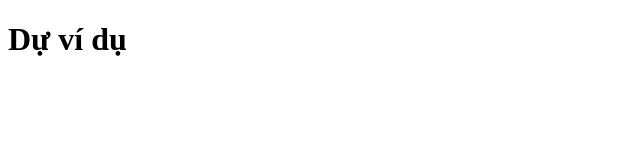
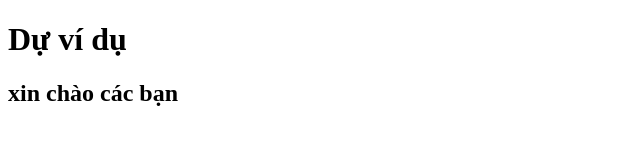
Before and after one commit to congson0105/duan1-git, a plain HTML site: page index.html in a window 1280 px wide. Shown: the whole page, without its empty margins (0-640 px from the left). Drawn offline with Linux system fonts and the light colour scheme.

Commit message:
thêm thẻ h2

```diff
--- a/index.html
+++ b/index.html
@@ -7,5 +7,6 @@
   </head>
   <body>
     <h1>Dự ví dụ</h1>
+    <h2>xin chào các bạn</h2>
   </body>
 </html>
```
